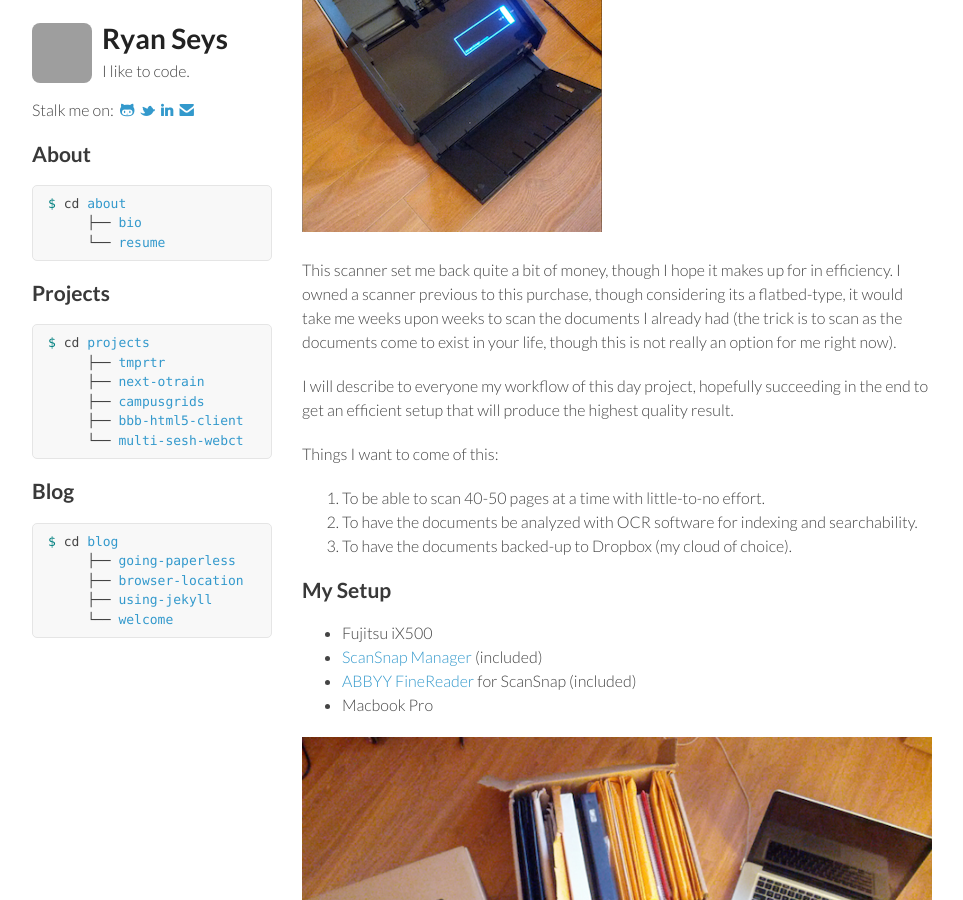
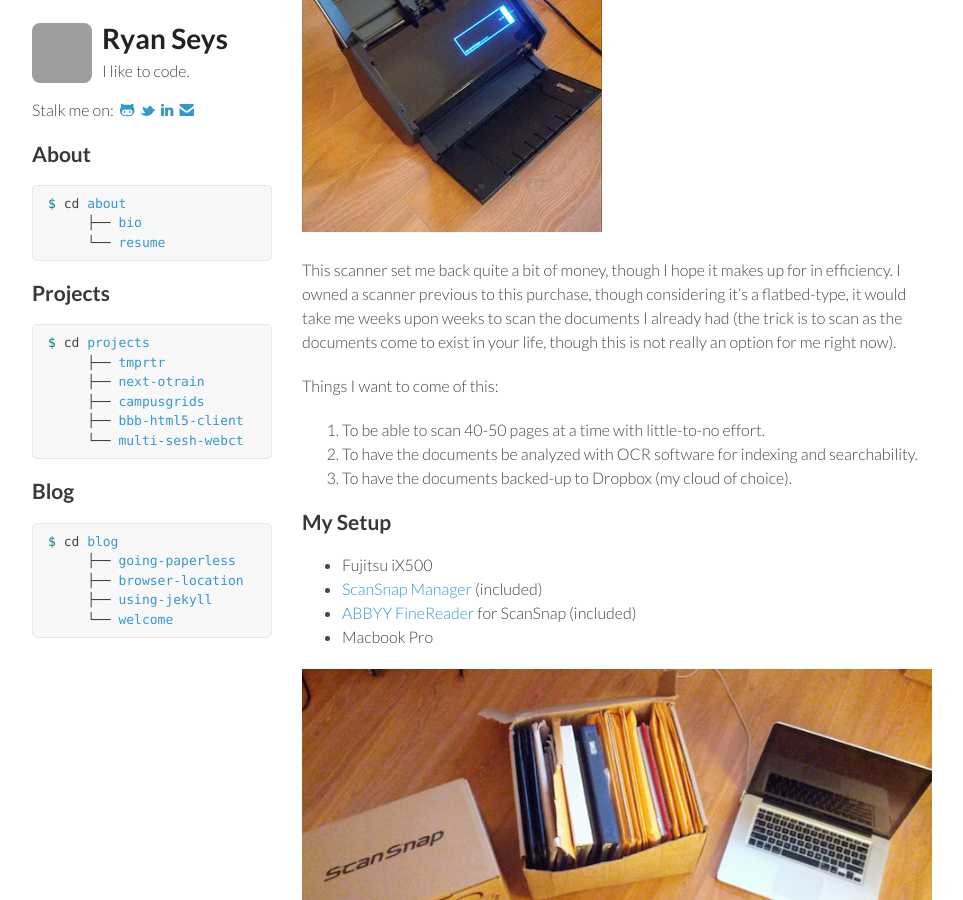
Before and after one commit to tl-dr/ryanseys.com, a Jekyll site: the page built from _posts/2013-04-07-going-paperless.md, in a window 1280 px wide and 900 px high, scrolled down 504 px. Shown: the whole window, without its empty margins (158-1121 px from the left). Built offline with Jekyll 4.4.1, drawn with Linux system fonts in a browser that asks for light colours; Markdown is read by kramdown in place of the engine named in the settings; comment, search, counter and statistics services are not loaded; grey boxes are pictures that could not be loaded.

Commit message:
Grammatical fixes

```diff
--- a/_posts/2013-04-07-going-paperless.md
+++ b/_posts/2013-04-07-going-paperless.md
@@ -12,9 +12,7 @@
 
 ![iX500](/img/ix500.png "iX500")
 
-This scanner set me back quite a bit of money, though I hope it makes up for in efficiency. I owned a scanner previous to this purchase, though considering its a flatbed-type, it would take me weeks upon weeks to scan the documents I already had (the trick is to scan as the documents come to exist in your life, though this is not really an option for me right now).
-
-I will describe to everyone my workflow of this day project, hopefully succeeding in the end to get an efficient setup that will produce the highest quality result.
+This scanner set me back quite a bit of money, though I hope it makes up for in efficiency. I owned a scanner previous to this purchase, though considering it's a flatbed-type, it would take me weeks upon weeks to scan the documents I already had (the trick is to scan as the documents come to exist in your life, though this is not really an option for me right now).
 
 Things I want to come of this:
 
```
